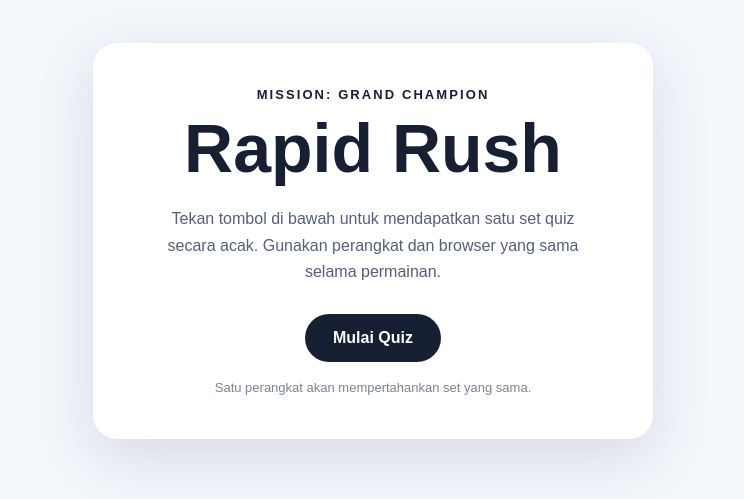
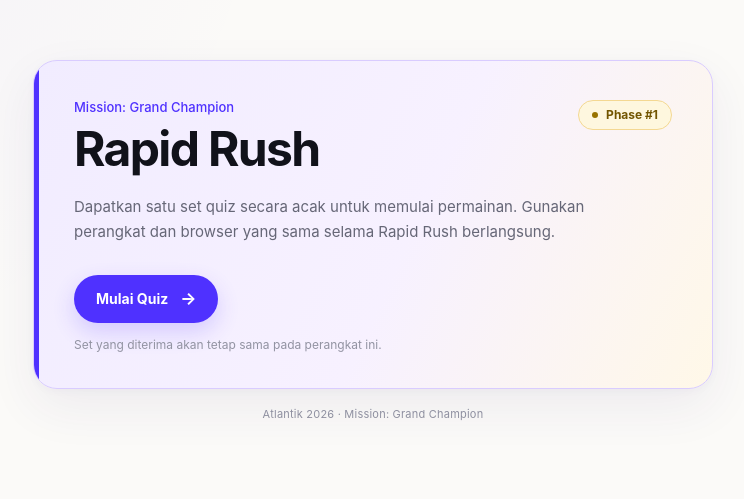
Before and after one commit to ruswanhidayat/atlantik, a Next.js app: page / in a window 1280 px wide. Shown: the part 159-658 px from the top of the page, without its empty margins (267-1011 px from the left). Built offline with nearby package versions, Linux system fonts and the light colour scheme.

Commit message:
update logic and design

```diff
--- a/app/globals.css
+++ b/app/globals.css
@@ -1,57 +1,332 @@
 :root {
-  font-family: Arial, Helvetica, sans-serif;
-  color: #172033;
-  background: #f3f6fb;
+  --bg: #fbfaf8;
+  --surface: #ffffff;
+
+  --violet: #4f31ff;
+  --violet-dark: #3e25db;
+  --violet-soft: #f1ecff;
+  --violet-border: #d9ccff;
+
+  --cream: #fff8e8;
+  --cream-border: #f4d892;
+
+  --text: #11121a;
+  --text-soft: #666777;
+  --text-muted: #9293a2;
+
+  font-family:
+    Inter,
+    "Segoe UI",
+    Arial,
+    Helvetica,
+    sans-serif;
+
+  color: var(--text);
+  background: var(--bg);
 }
 
-* { box-sizing: border-box; }
-body { margin: 0; }
+* {
+  box-sizing: border-box;
+}
+
+html,
+body {
+  margin: 0;
+  min-height: 100%;
+}
+
+body {
+  background:
+    radial-gradient(
+      circle at top left,
+      rgba(79, 49, 255, 0.055),
+      transparent 34rem
+    ),
+    var(--bg);
+}
+
+a {
+  color: inherit;
+}
+
+/* =========================
+   PAGE
+   ========================= */
 
 .page {
   min-height: 100vh;
-  display: grid;
-  place-items: center;
-  padding: 24px;
+  display: flex;
+  flex-direction: column;
+  align-items: center;
+  justify-content: center;
+
+  padding: 32px 24px;
 }
 
-.card {
-  width: min(100%, 560px);
-  padding: 44px 36px;
-  background: #ffffff;
+/* =========================
+   RAPID RUSH CARD
+   ========================= */
+
+.rapid-card {
+  position: relative;
+
+  width: min(100%, 680px);
+
+  overflow: hidden;
+
+  background:
+    linear-gradient(
+      115deg,
+      var(--violet-soft) 0%,
+      #f7f1ff 55%,
+      var(--cream) 100%
+    );
+
+  border: 1px solid var(--violet-border);
   border-radius: 24px;
-  box-shadow: 0 18px 60px rgba(23, 32, 51, 0.12);
-  text-align: center;
+
+  box-shadow:
+    0 18px 50px rgba(58, 41, 120, 0.07),
+    0 2px 8px rgba(58, 41, 120, 0.03);
+}
+
+.rapid-card__accent {
+  position: absolute;
+  inset: 0 auto 0 0;
+
+  width: 5px;
+
+  background: var(--violet);
+}
+
+.rapid-card__content {
+  position: relative;
+  z-index: 1;
+
+  padding: 38px 40px 34px;
+}
+
+/* =========================
+   HEADER
+   ========================= */
+
+.rapid-card__header {
+  display: flex;
+  align-items: flex-start;
+  justify-content: space-between;
+
+  gap: 24px;
+
+  margin-bottom: 20px;
 }
 
 .eyebrow {
-  margin: 0 0 12px;
+  margin: 0 0 8px;
+
   font-size: 13px;
-  font-weight: 700;
-  letter-spacing: 0.16em;
+  line-height: 1.3;
+  font-weight: 500;
+
+  color: var(--violet);
 }
 
 h1 {
   margin: 0;
-  font-size: clamp(42px, 8vw, 68px);
-  line-height: 1;
+
+  font-size: clamp(34px, 7vw, 48px);
+  line-height: 1.04;
+  letter-spacing: -0.035em;
+  font-weight: 750;
 }
 
+.phase-badge {
+  flex-shrink: 0;
+
+  display: inline-flex;
+  align-items: center;
+  gap: 8px;
+
+  margin-top: 1px;
+
+  padding: 8px 13px;
+
+  border: 1px solid var(--cream-border);
+  border-radius: 999px;
+
+  background: rgba(255, 248, 219, 0.86);
+
+  font-size: 12px;
+  line-height: 1;
+  font-weight: 700;
+
+  color: #725500;
+}
+
+.phase-badge__dot {
+  width: 6px;
+  height: 6px;
+
+  border-radius: 50%;
+
+  background: #987300;
+}
+
+/* =========================
+   CONTENT
+   ========================= */
+
 .description {
-  margin: 24px auto 28px;
-  max-width: 440px;
-  line-height: 1.65;
-  color: #536078;
+  max-width: 540px;
+
+  margin: 0;
+
+  font-size: 15px;
+  line-height: 1.7;
+
+  color: var(--text-soft);
+}
+
+.action-area {
+  display: flex;
+  flex-direction: column;
+  align-items: flex-start;
+
+  margin-top: 30px;
 }
 
 .button {
-  display: inline-block;
-  padding: 15px 28px;
+  display: inline-flex;
+  align-items: center;
+  justify-content: center;
+
+  gap: 12px;
+
+  min-height: 48px;
+
+  padding: 0 22px;
+
   border-radius: 999px;
-  background: #172033;
+
+  background: var(--violet);
+
   color: #ffffff;
+
   text-decoration: none;
+
+  font-size: 14px;
   font-weight: 700;
+
+  box-shadow: 0 9px 22px rgba(79, 49, 255, 0.19);
+
+  transition:
+    transform 160ms ease,
+    background 160ms ease,
+    box-shadow 160ms ease;
 }
 
-.button:hover { transform: translateY(-1px); }
-.note { margin: 18px 0 0; font-size: 13px; color: #7a8497; }
+.button:hover {
+  transform: translateY(-1px);
+
+  background: var(--violet-dark);
+
+  box-shadow: 0 12px 28px rgba(79, 49, 255, 0.24);
+}
+
+.button:active {
+  transform: translateY(0);
+}
+
+.button-arrow {
+  font-size: 17px;
+  line-height: 1;
+
+  transition: transform 160ms ease;
+}
+
+.button:hover .button-arrow {
+  transform: translateX(2px);
+}
+
+.note {
+  margin: 13px 0 0;
+
+  font-size: 12px;
+  line-height: 1.5;
+
+  color: var(--text-muted);
+}
+
+/* =========================
+   FOOTER
+   ========================= */
+
+.footer-note {
+  margin: 18px 0 0;
+
+  font-size: 11px;
+  line-height: 1.4;
+  letter-spacing: 0.02em;
+
+  color: var(--text-muted);
+}
+
+/* =========================
+   MOBILE
+   ========================= */
+
+@media (max-width: 600px) {
+  .page {
+    justify-content: center;
+
+    padding: 20px 16px;
+  }
+
+  .rapid-card {
+    border-radius: 20px;
+  }
+
+  .rapid-card__accent {
+    width: 4px;
+  }
+
+  .rapid-card__content {
+    padding: 28px 24px 26px;
+  }
+
+  .rapid-card__header {
+    flex-direction: column;
+
+    gap: 16px;
+
+    margin-bottom: 18px;
+  }
+
+  h1 {
+    font-size: 38px;
+  }
+
+  .phase-badge {
+    order: -1;
+
+    padding: 7px 11px;
+  }
+
+  .description {
+    font-size: 14px;
+    line-height: 1.65;
+  }
+
+  .action-area {
+    margin-top: 25px;
+  }
+
+  .button {
+    width: 100%;
+  }
+
+  .note {
+    width: 100%;
+
+    text-align: center;
+  }
+}
--- a/app/go/route.js
+++ b/app/go/route.js
@@ -3,10 +3,21 @@
 export const dynamic = "force-dynamic";
 
 const COOKIE_NAME = "rapid_rush_set";
-const COOKIE_MAX_AGE = 60 * 60 * 8; // 8 jam
+
+function getAssignmentTtlSeconds() {
+  const raw = process.env.ASSIGNMENT_TTL_MINUTES ?? "30";
+  const minutes = Number.parseInt(raw, 10);
+
+  if (!Number.isFinite(minutes) || minutes <= 0) {
+    return 30 * 60;
+  }
+
+  return minutes * 60;
+}
 
 function getQuizUrls() {
   const raw = process.env.QUIZ_URLS ?? "";
+
   const urls = raw
     .split(/[\n,]+/)
     .map((url) => url.trim())
@@ -15,7 +26,11 @@
   const validUrls = urls.filter((url) => {
     try {
       const parsed = new URL(url);
-      return parsed.protocol === "https:" || parsed.protocol === "http:";
+
+      return (
+        parsed.protocol === "https:" ||
+        parsed.protocol === "http:"
+      );
     } catch {
       return false;
     }
@@ -30,33 +45,60 @@
   if (urls.length === 0) {
     return NextResponse.json(
       {
-        error: "QUIZ_URLS belum dikonfigurasi atau tidak berisi URL yang valid."
+        error:
+          "QUIZ_URLS belum dikonfigurasi atau tidak berisi URL yang valid."
       },
       { status: 500 }
     );
   }
 
-  const mode = (process.env.ASSIGNMENT_MODE ?? "sticky").toLowerCase();
-  const savedIndex = Number.parseInt(request.cookies.get(COOKIE_NAME)?.value ?? "", 10);
+  const mode = (
+    process.env.ASSIGNMENT_MODE ?? "sticky"
+  ).toLowerCase();
+
+  const savedIndex = Number.parseInt(
+    request.cookies.get(COOKIE_NAME)?.value ?? "",
+    10
+  );
 
   let selectedIndex;
-  if (mode === "sticky" && Number.isInteger(savedIndex) && savedIndex >= 0 && savedIndex < urls.length) {
+
+  if (
+    mode === "sticky" &&
+    Number.isInteger(savedIndex) &&
+    savedIndex >= 0 &&
+    savedIndex < urls.length
+  ) {
     selectedIndex = savedIndex;
   } else {
-    selectedIndex = Math.floor(Math.random() * urls.length);
+    selectedIndex = Math.floor(
+      Math.random() * urls.length
+    );
   }
 
-  const response = NextResponse.redirect(urls[selectedIndex], 302);
-  response.headers.set("Cache-Control", "no-store, max-age=0");
+  const response = NextResponse.redirect(
+    urls[selectedIndex],
+    302
+  );
+
+  response.headers.set(
+    "Cache-Control",
+    "no-store, max-age=0"
+  );
 
   if (mode === "sticky") {
-    response.cookies.set(COOKIE_NAME, String(selectedIndex), {
-      httpOnly: true,
-      sameSite: "lax",
-      secure: process.env.NODE_ENV === "production",
-      path: "/",
-      maxAge: COOKIE_MAX_AGE
-    });
+    response.cookies.set(
+      COOKIE_NAME,
+      String(selectedIndex),
+      {
+        httpOnly: true,
+        sameSite: "lax",
+        secure:
+          process.env.NODE_ENV === "production",
+        path: "/",
+        maxAge: getAssignmentTtlSeconds()
+      }
+    );
   }
 
   return response;
--- a/app/page.js
+++ b/app/page.js
@@ -3,16 +3,45 @@
 export default function Home() {
   return (
     <main className="page">
-      <section className="card">
-        <p className="eyebrow">MISSION: GRAND CHAMPION</p>
-        <h1>Rapid Rush</h1>
-        <p className="description">
-          Tekan tombol di bawah untuk mendapatkan satu set quiz secara acak.
-          Gunakan perangkat dan browser yang sama selama permainan.
-        </p>
-        <a className="button" href="/go">Mulai Quiz</a>
-        <p className="note">Satu perangkat akan mempertahankan set yang sama.</p>
+      <section className="rapid-card">
+        <div className="rapid-card__accent" />
+
+        <div className="rapid-card__content">
+          <div className="rapid-card__header">
+            <div>
+              <p className="eyebrow">Mission: Grand Champion</p>
+              <h1>Rapid Rush</h1>
+            </div>
+
+            <span className="phase-badge">
+              <span className="phase-badge__dot" />
+              Phase #1
+            </span>
+          </div>
+
+          <p className="description">
+            Dapatkan satu set quiz secara acak untuk memulai permainan.
+            Gunakan perangkat dan browser yang sama selama Rapid Rush berlangsung.
+          </p>
+
+          <div className="action-area">
+            <a className="button" href="/go">
+              Mulai Quiz
+              <span className="button-arrow" aria-hidden="true">
+                →
+              </span>
+            </a>
+
+            <p className="note">
+              Set yang diterima akan tetap sama pada perangkat ini.
+            </p>
+          </div>
+        </div>
       </section>
+
+      <p className="footer-note">
+        Atlantik 2026 · Mission: Grand Champion
+      </p>
     </main>
   );
 }
```
Also changed, not shown: 1 other file (tests, documents, lock files or other folders).
